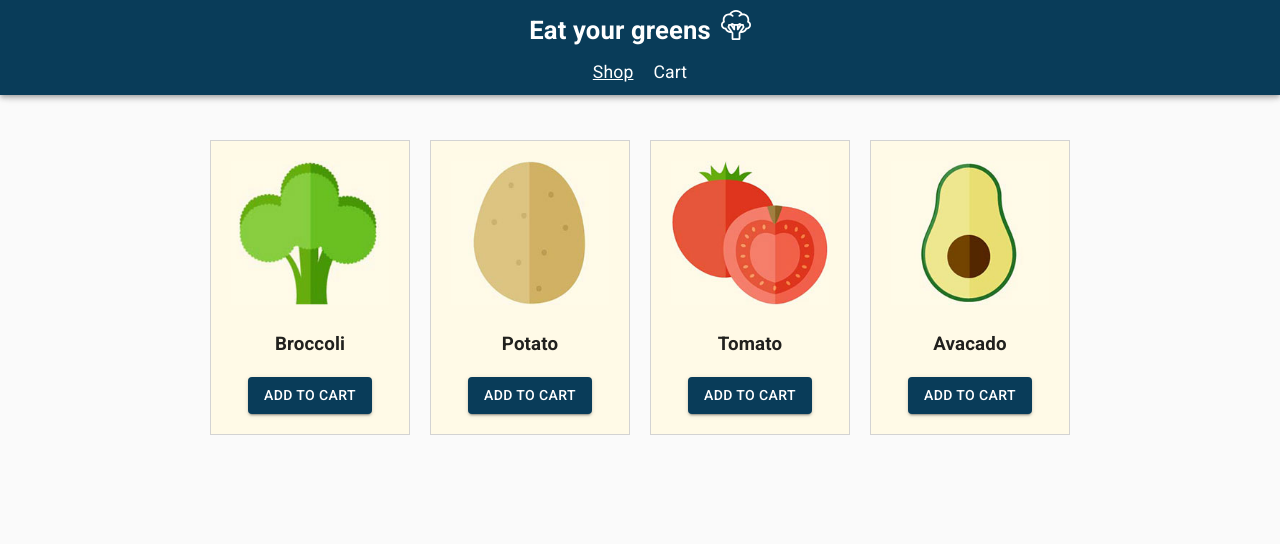
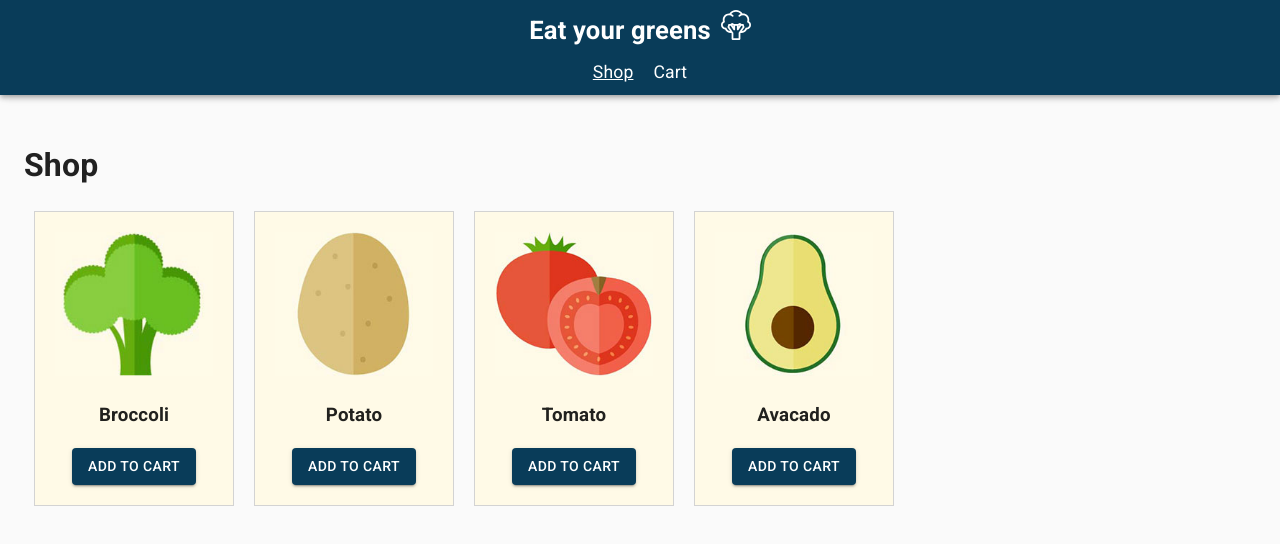
Before and after one commit to hobadams/experiment-cra, a React (Create React App) app: page / in a window 1280 px wide. Shown: the top 544 px of the page. Built offline with nearby package versions, Linux system fonts and the light colour scheme.

Commit message:
fix empty cart

```diff
--- a/src/components/Navigation/index.jsx
+++ b/src/components/Navigation/index.jsx
@@ -47,10 +47,10 @@ class Navigation extends Component {
                         </h2>
                         <ul className="navigation">
                             <li className="navigation__item">
-                                <NavLink to="/" className="navigation__link" activeClassName="selected">Shop</NavLink>
+                                <NavLink exact to="/" className="navigation__link" activeClassName="selected">Shop</NavLink>
                             </li>
                             <li className="navigation__item">
-                                <NavLink to="/cart" className="navigation__link" activeClassName="selected">Cart {total ? `(${total})` : ''}</NavLink>
+                                <NavLink exact to="/cart" className="navigation__link" activeClassName="selected">Cart {total ? `(${total})` : ''}</NavLink>
                             </li>
                         </ul>
                     </Container>
--- a/src/components/Shop/index.jsx
+++ b/src/components/Shop/index.jsx
@@ -104,8 +104,13 @@ class Shop extends Component {
     render() {
         const items = this.getProducts();
         return (
-            <div className="products">
-                {items.map((item) => this.renderProductItem(item))}
+            <div>
+                <h1>Shop</h1>
+
+                <div className="products">
+                    {items.map((item) => this.renderProductItem(item))}
+                </div>
+
             </div>
         );
     }
--- a/src/components/Shop/styles.css
+++ b/src/components/Shop/styles.css
@@ -1,7 +1,6 @@
 .products {
     display: flex;
     margin: 20px 0;
-    justify-content: center;
     flex-wrap: wrap;
 }
 
--- a/src/routes/Cart/index.jsx
+++ b/src/routes/Cart/index.jsx
@@ -1,5 +1,7 @@
 import React, { Component } from 'react';
 import { connect } from 'react-redux';
+
+import { Link } from "react-router-dom";
 
 import './styles.css';
 
@@ -65,7 +67,7 @@ class Cart extends Component {
       return (
         <div>
           <h1>Cart</h1>
-          <p>No Items</p>
+          <p>No Items, why not <Link to="/">go shopping</Link>?</p>
         </div>
       )
     }
```
Also changed, not shown: 16 other files (tests, documents, lock files or other folders).
